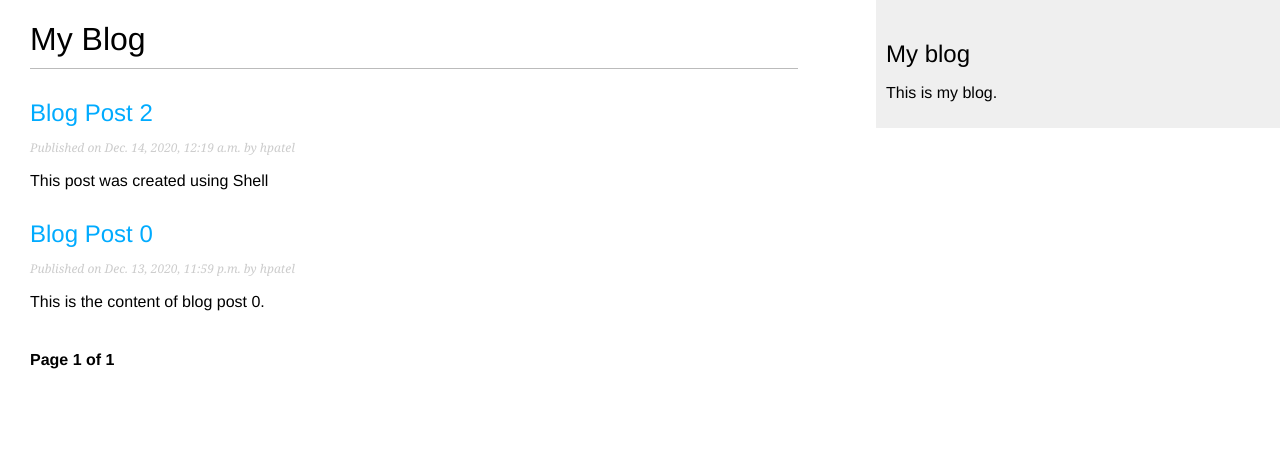
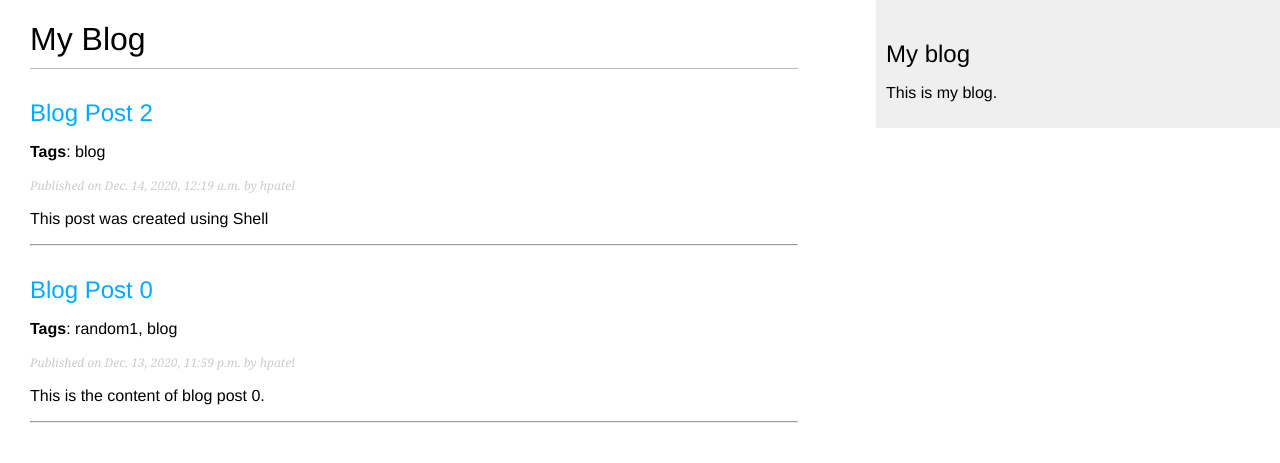
Before and after one commit to patel-himanshu/django-mini-projects, a Django app: page /blog/ in a window 1280 px wide. Shown: the top 463 px of the page. Run offline with Django 3.2, Linux system fonts and the light colour scheme; data comes from the database, SQL or seed files in the repository; both versions use the stored data as it was after the commit; parts of the project's set-up code (start-up, migrations or seed data) failed here and were passed over.

Commit message:
Blog Site - Added tags

```diff
--- a/blog_site/blog/models.py
+++ b/blog_site/blog/models.py
@@ -2,6 +2,7 @@ from django.db import models
 from django.urls import reverse
 from django.utils import timezone
 from django.contrib.auth.models import User
+from taggit.managers import TaggableManager
 
 # Create your models here.
 class PublishedManager(models.Manager):
@@ -24,6 +25,8 @@ class Post(models.Model):
 
     objects = models.Manager() # Default manager
     published = PublishedManager() # Custom manager
+
+    tags = TaggableManager()
 
     def get_absolute_url(self):
         return reverse(
--- a/blog_site/blog/templates/blog/post/list.html
+++ b/blog_site/blog/templates/blog/post/list.html
@@ -12,10 +12,12 @@
             {{ post.title }}
         </a>
     </h2>
+    <p class="tags"><b>Tags</b>: {{ post.tags.all|join:", " }}</p>
     <p class="date">
         Published on {{ post.publish }} by {{ post.author }}
     </p>
     {{ post.body|truncatewords:30|linebreaks }}
+    <hr>
     {% endfor %}
 
     <!-- When function-based view is used -->
--- a/blog_site/blog/urls.py
+++ b/blog_site/blog/urls.py
@@ -4,8 +4,8 @@ from . import views
 app_name = 'blog'
 
 urlpatterns = [
-    # path('', views.post_list, name='post_list'),
-    path('', views.PostListView.as_view(), name='post_list'),
+    path('', views.post_list, name='post_list'),
+    # path('', views.PostListView.as_view(), name='post_list'),
     path('<int:year>/<int:month>/<int:day>/<slug:post>/', views.post_detail, name='post_detail'),
     path('<int:post_id>/share/', views.post_share, name='post_share'),
 ]
--- a/blog_site/blog/views.py
+++ b/blog_site/blog/views.py
@@ -3,13 +3,20 @@ from django.shortcuts import render, get_object_or_404
 from django.views.generic import ListView
 from django.core.mail import send_mail
 
+from taggit.models import Tag
+
 from .models import Post, Comment
 from .forms import EmailPostForm, CommentForm
 
-# Create your views here.
-""" Function-based View of Post List
-def post_list(request):
+# Function-based View of Post List
+def post_list(request, tag_slug=None):
+    tag = None
     posts = Post.published.all()
+
+    if tag_slug:
+        tag = get_object_or_404(Tag, slug=tag_slug)
+        posts = posts.filter(tags__in=[tag])
+
     paginator = Paginator(posts, 5)
     curr_page = request.GET.get('page') # Used to retrieve the current page number
 
@@ -21,14 +28,15 @@ def post_list(request):
         posts = paginator.page(paginator.num_pages) # Would return the last page of results
 
     return render(request, 'blog/post/list.html', {'posts': posts, 'page': curr_page})
+
 """
-
 # Class-based View of Post List
 class PostListView(ListView):
     queryset = Post.published.all()
     context_object_name = 'posts'
     paginate_by = 5
     template_name = 'blog/post/list.html'
+"""
 
 def post_detail(request, year, month, day, post):
     post = get_object_or_404(
--- a/blog_site/blog_site/settings.py
+++ b/blog_site/blog_site/settings.py
@@ -38,7 +38,7 @@ INSTALLED_APPS = [
     'django.contrib.messages',
     'django.contrib.staticfiles',
     'blog.apps.BlogConfig',
-
+    'taggit',
 ]
 
 MIDDLEWARE = [
```
Also changed, not shown: blog_site/blog/migrations/0004_post_tags.py (added), blog_site/db.sqlite3.
